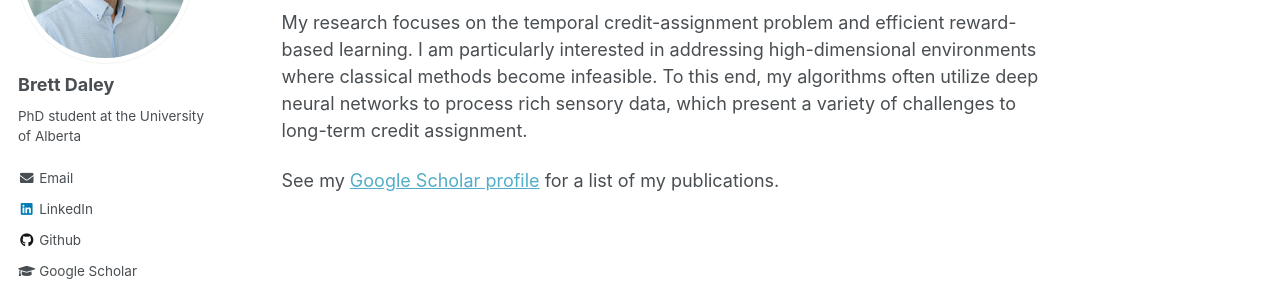
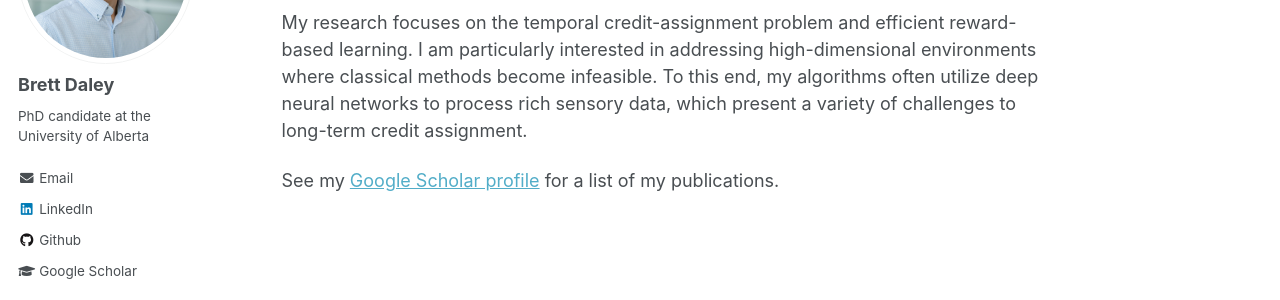
Before and after one commit to brett-daley/brett-daley.github.io, a Jekyll site: the page built from _pages/home.md, in a window 1280 px wide. Shown: the part 229-529 px from the top of the page. Built offline with Jekyll 4.4.1, drawn with Linux system fonts in a browser that asks for light colours.

Commit message:
Forgot to update bio after candidate

```diff
--- a/_config.yml
+++ b/_config.yml
@@ -82,7 +82,7 @@ analytics:
 author:
   name             : "Brett Daley"
   avatar           : "brett-daley-portrait-1000px.jpg"
-  bio              : "PhD student at the University of Alberta"
+  bio              : "PhD candidate at the University of Alberta"
   location         :
   employer         :
   pubmed           :
```
